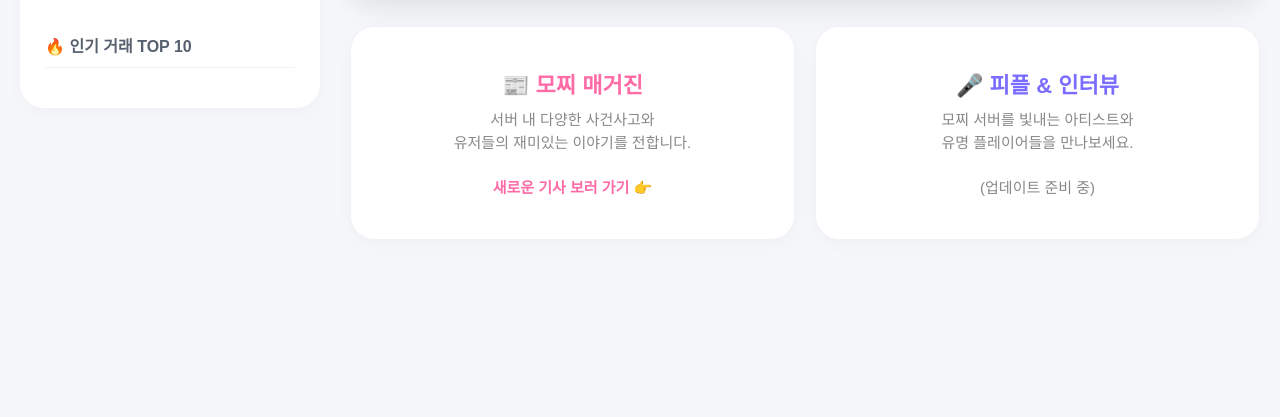
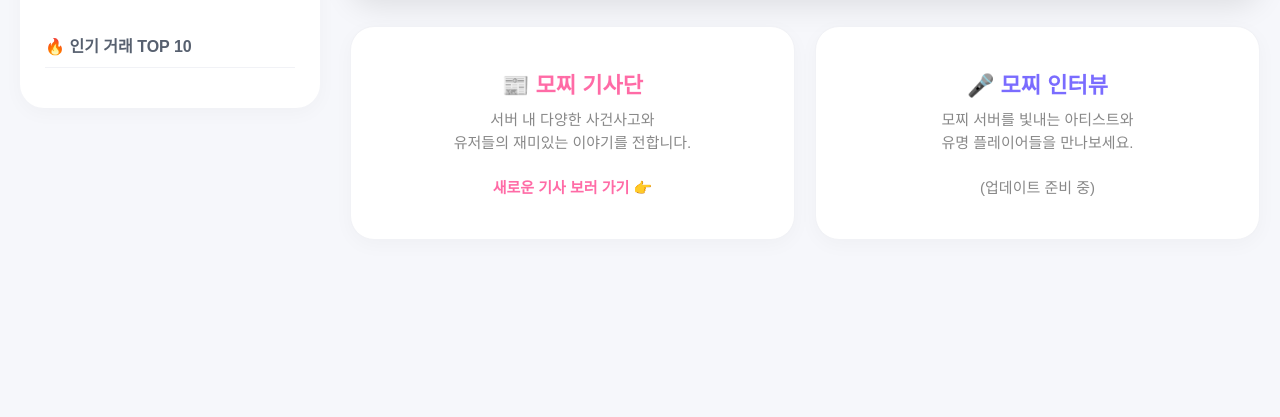
Before and after one commit to Mochisite2134/mochi-market, a Flask app: page / in a window 1280 px wide. Shown: the part 355-772 px from the top of the page. Run offline with Flask 3, Linux system fonts and the light colour scheme; data that the repository does not hold is empty; some web fonts are replaced.

Commit message:
Add files via upload

```diff
--- a/templates/index.html
+++ b/templates/index.html
@@ -81,10 +81,10 @@ th { position: sticky; top: 0; background: #f1f2f6; z-index: 10; }
 <body>
 
 <header>
-    <div class="logo">🍡 모찌 UNIVERSE</div>
+    <div class="logo">🐱 Mochi Server</div>
     <nav class="top-nav">
         <a class="nav-link active" onclick="switchPage('page-home', this)">홈</a>
-        <a class="nav-link" id="nav-news" onclick="switchPage('page-news', this)">모찌 매거진</a>
+        <a class="nav-link" id="nav-news" onclick="switchPage('page-news', this)">모찌 기사단</a>
         <a class="nav-link" onclick="switchPage('page-market', this)">시세 조회</a>
     </nav>
 </header>
@@ -119,11 +119,11 @@ th { position: sticky; top: 0; background: #f1f2f6; z-index: 10; }
 
             <div class="home-cards">
                 <div class="h-card" onclick="document.getElementById('nav-news').click()">
-                    <h3 style="color:#ff6ba6;">📰 모찌 매거진</h3>
+                    <h3 style="color:#ff6ba6;">📰 모찌 기사단</h3>
                     <p>서버 내 다양한 사건사고와<br>유저들의 재미있는 이야기를 전합니다.<br><br><span style="color:#ff6ba6; font-weight:bold;">새로운 기사 보러 가기 👉</span></p>
                 </div>
                 <div class="h-card">
-                    <h3 style="color:#7a6cff;">🎤 피플 & 인터뷰</h3>
+                    <h3 style="color:#7a6cff;">🎤 모찌 인터뷰</h3>
                     <p>모찌 서버를 빛내는 아티스트와<br>유명 플레이어들을 만나보세요.<br><br>(업데이트 준비 중)</p>
                 </div>
             </div>
```
